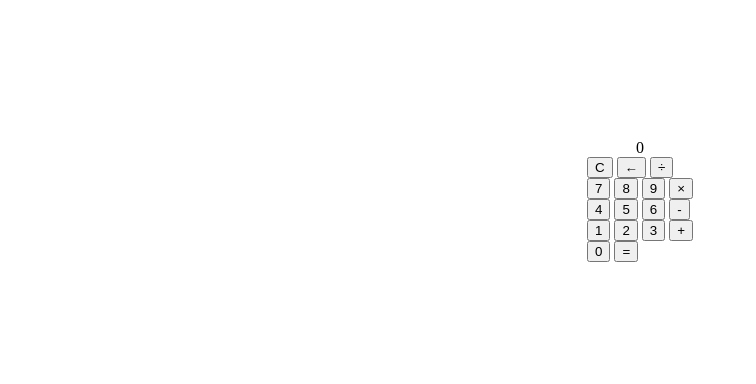
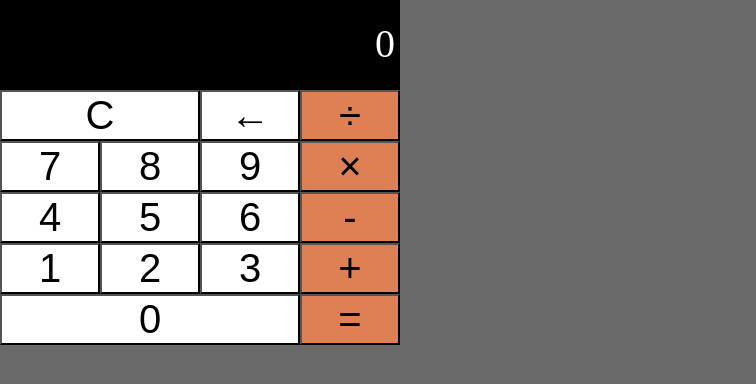
Before and after one commit to aliosmanekmekci/calculator, a plain HTML site: page index.html in a window 1280 px wide. Shown: the whole page, without its empty margins (0-756 px from the left). Drawn offline with Linux system fonts and the light colour scheme.

Commit message:
Add CSS styles

```diff
--- a/style.css
+++ b/style.css
@@ -1,16 +1,60 @@
 * {
-    box-sizing: border-box;
+  box-sizing: border-box;
 }
 
 body {
-    margin: 0;
-    padding: 0;
+  margin: 0;
+  padding: 0;
+  background-color: dimgray;
 }
 
 .calc {
-    display: flex;
-    flex-direction: column;
-    justify-content: center;
-    align-items: center;
-    height: 50vh;
+  width: 400px;
 }
+
+.screen {
+  background-color: black;
+  height: 90px;
+  color: white;
+  font-size: 40px;
+  padding: 20px 5px;
+  text-align: right;
+}
+
+.calc-button {
+  color: black;
+  background-color: white;
+  font-size: 40px;
+  width: 25%;
+}
+
+.calc-button:hover {
+  background-color: #b6b6b6de;
+}
+
+.calc-button:active {
+  background-color: #a9a9a9de;
+}
+
+.calc-button:last-child {
+  color: black;
+  background-color: #de8053;
+}
+.calc-button:last-child:hover {
+  background-color: #dfb07e;
+}
+
+.calc-button:last-child:active {
+  background-color: #dd8d37;
+}
+.double {
+  width: 50%;
+}
+
+.triple {
+  width: 75%;
+}
+
+.calc-button-row {
+  display: flex;
+}
```
